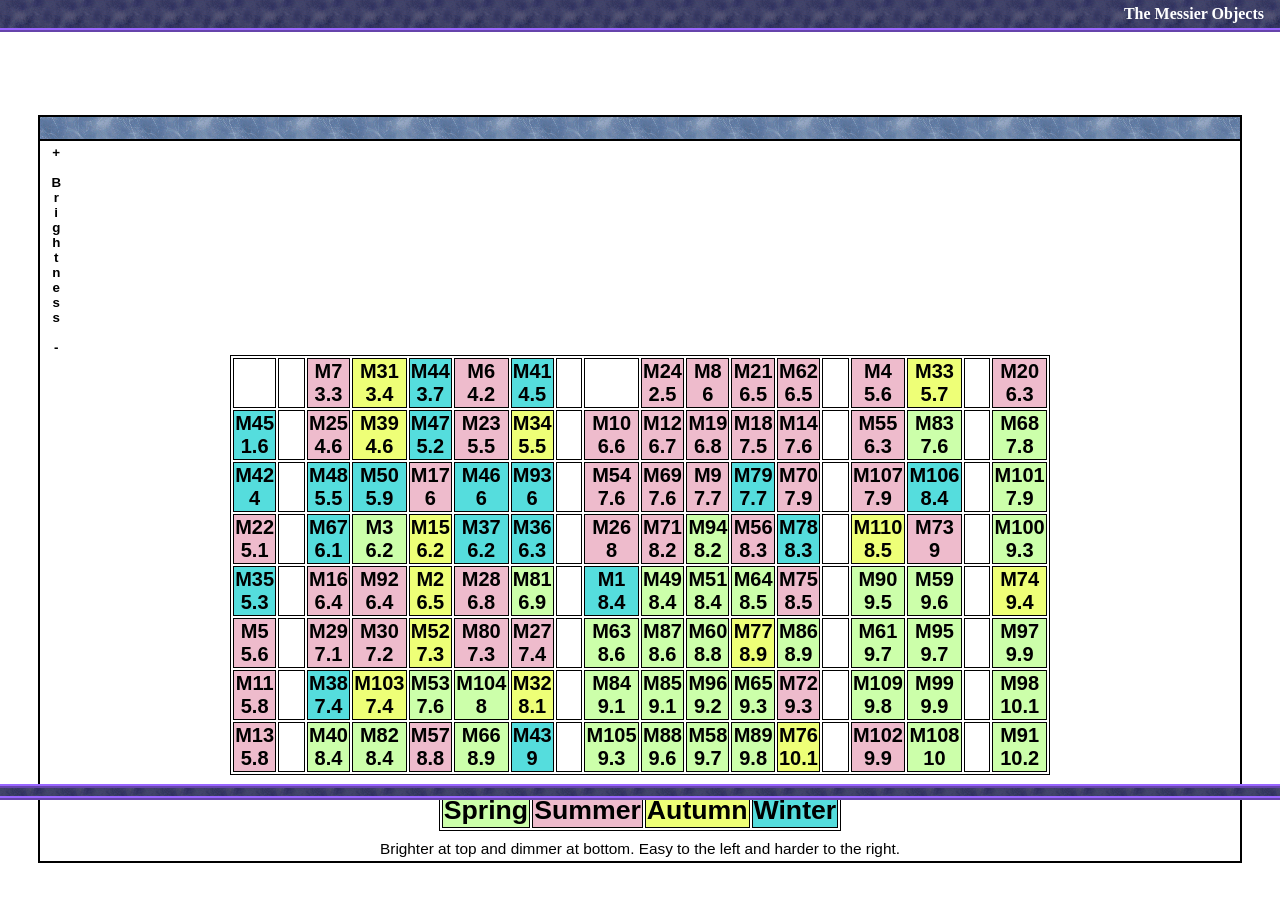
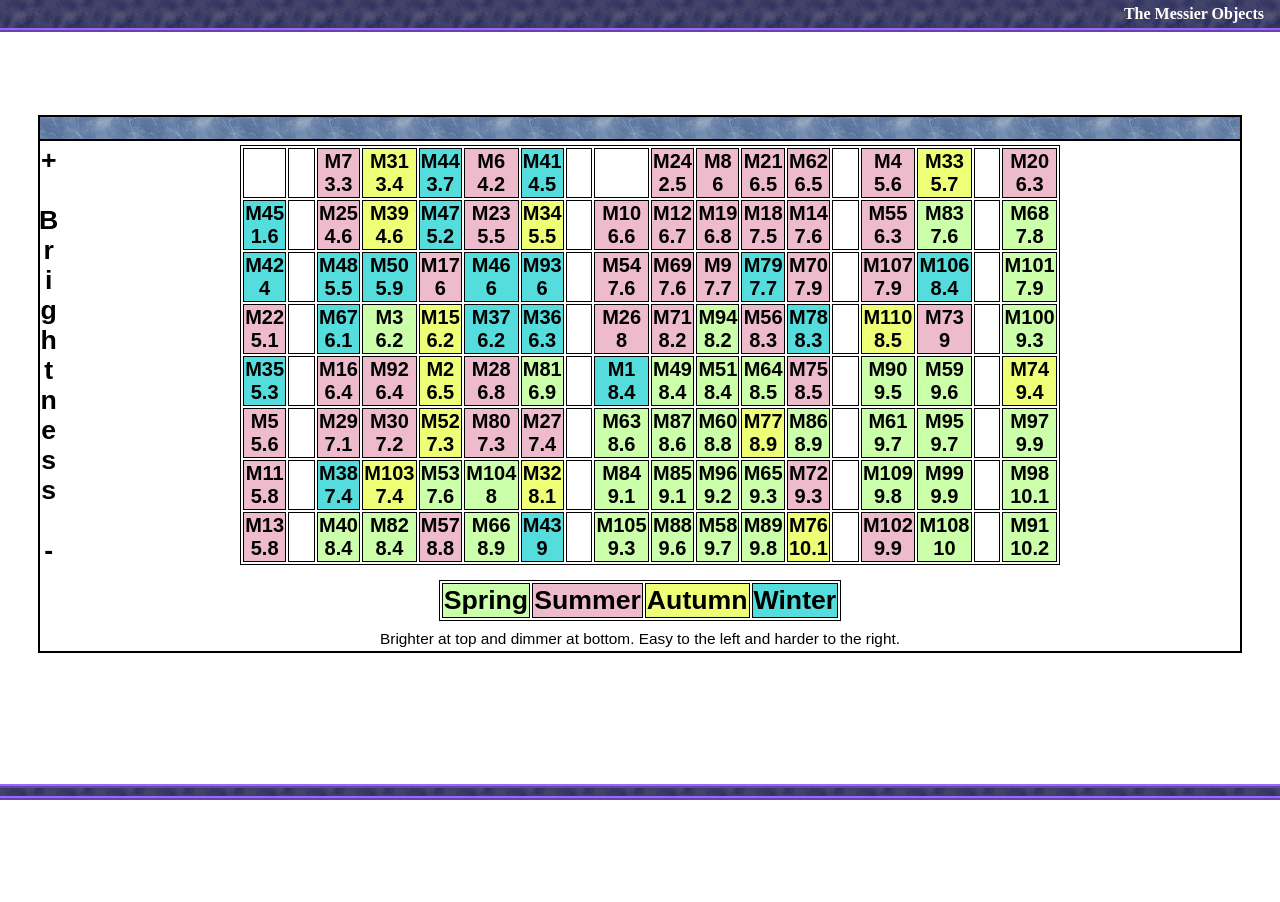
Before and after one commit to binary-stellar-system/binary-stellar-system.github.io, a plain HTML site: page messier.html in a window 1280 px wide. After the commit the page ends 800 px from the top, so only its background shows below. Drawn offline with Linux system fonts and the light colour scheme.

Commit message:
brightness

```diff
--- a/messier.html
+++ b/messier.html
@@ -54,6 +54,8 @@
            writing-mode: vertical-rl;
            text-orientation: upright;
            width: 20px;
+           float: left;
+           font-size: 2em;
        }
     </style>
 </head>
```
